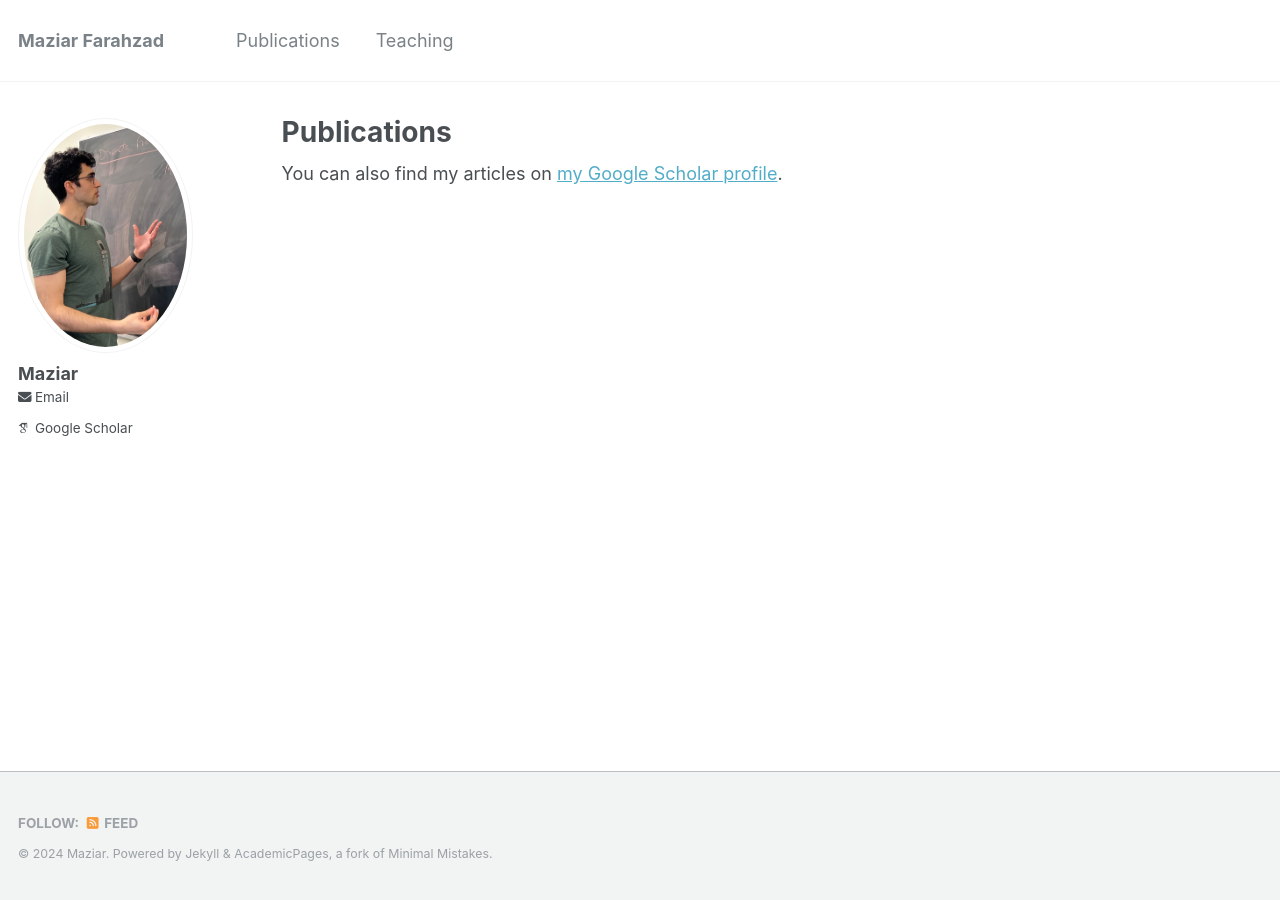
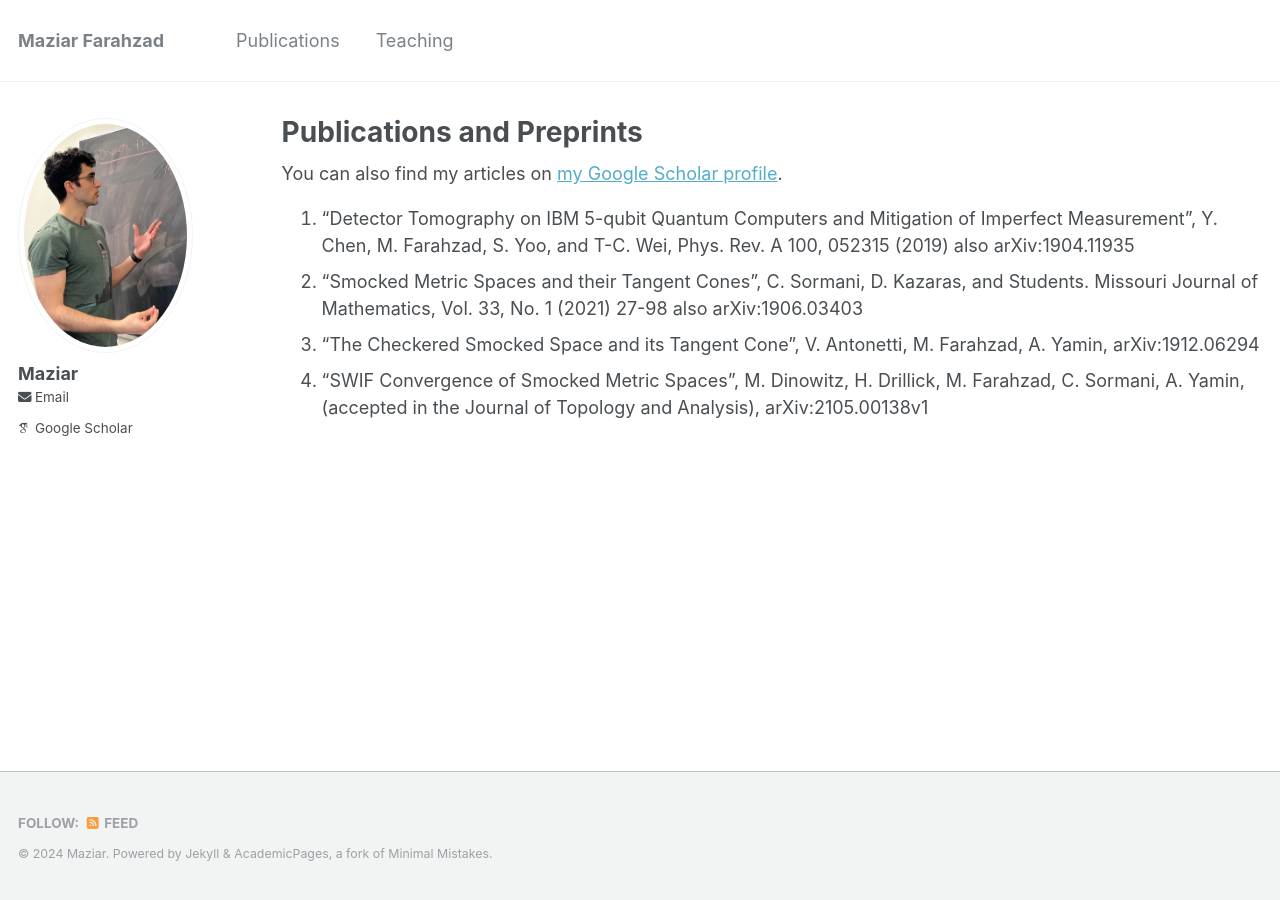
Before and after one commit to maziarf/maziar.github.io, a Jekyll site: the page built from _pages/publications.md, in a window 1280 px wide. Built offline with Jekyll 4.4.1, drawn with Linux system fonts in a browser that asks for light colours; some web fonts are replaced.

Commit message:
Update publications.md

```diff
--- a/_pages/publications.md
+++ b/_pages/publications.md
@@ -1,12 +1,12 @@
 ---
 layout: archive
-title: "Publications"
+title: "Publications and Preprints"
 permalink: /publications/
 author_profile: true
 ---
 
 {% if site.author.googlescholar %}
-  <div class="wordwrap">You can also find my articles on <a href="{{site.author.googlescholar}}">my Google Scholar profile</a>.</div>
+  <div class="wordwrap">You can also find my articles on <a href="{{https://scholar.google.ca/citations?hl=en&user=g5CyVNcAAAAJ}}">my Google Scholar profile</a>.</div>
 {% endif %}
 
 {% include base_path %}
@@ -14,3 +14,12 @@ author_profile: true
 {% for post in site.publications reversed %}
   {% include archive-single.html %}
 {% endfor %}
+
+
+1. "Detector Tomography on IBM 5-qubit Quantum Computers and Mitigation of Imperfect Measurement", Y. Chen, M. Farahzad, S. Yoo, and T-C. Wei, Phys. Rev. A 100, 052315 (2019) also arXiv:1904.11935
+2. "Smocked Metric Spaces and their Tangent Cones", C. Sormani, D. Kazaras, and Students. Missouri
+Journal of Mathematics, Vol. 33, No. 1 (2021) 27-98 also arXiv:1906.03403
+3. "The Checkered Smocked Space and its Tangent Cone", V. Antonetti, M. Farahzad, A. Yamin,
+arXiv:1912.06294
+4. "SWIF Convergence of Smocked Metric Spaces", M. Dinowitz, H. Drillick, M. Farahzad, C. Sormani,
+A. Yamin, (accepted in the Journal of Topology and Analysis), arXiv:2105.00138v1
```
